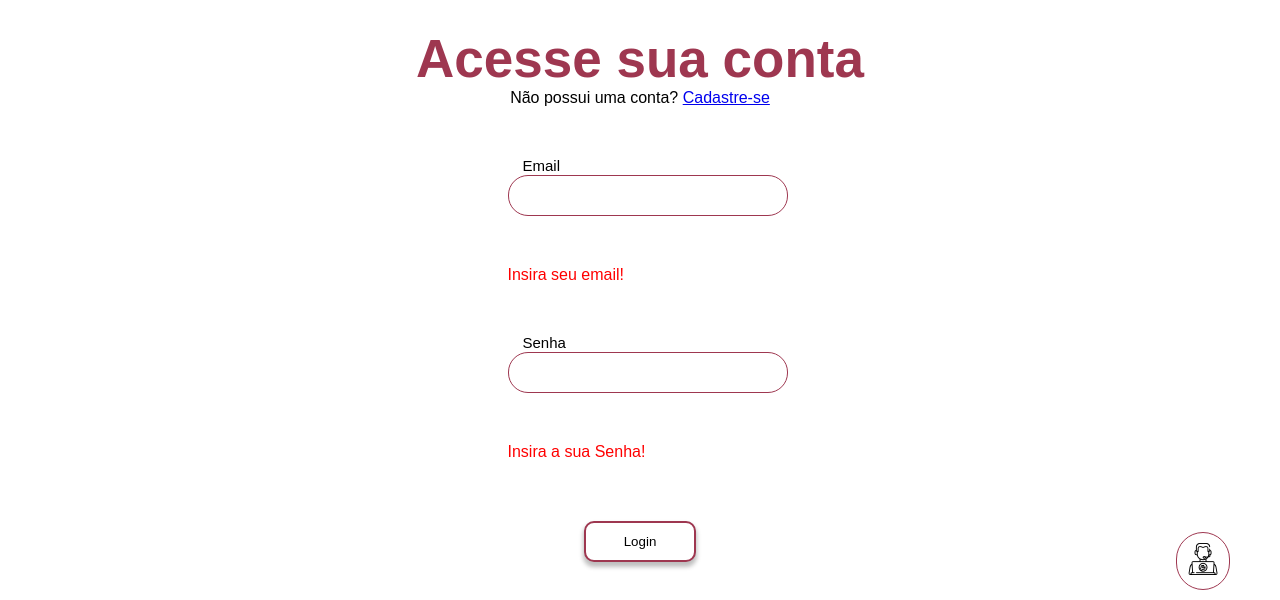
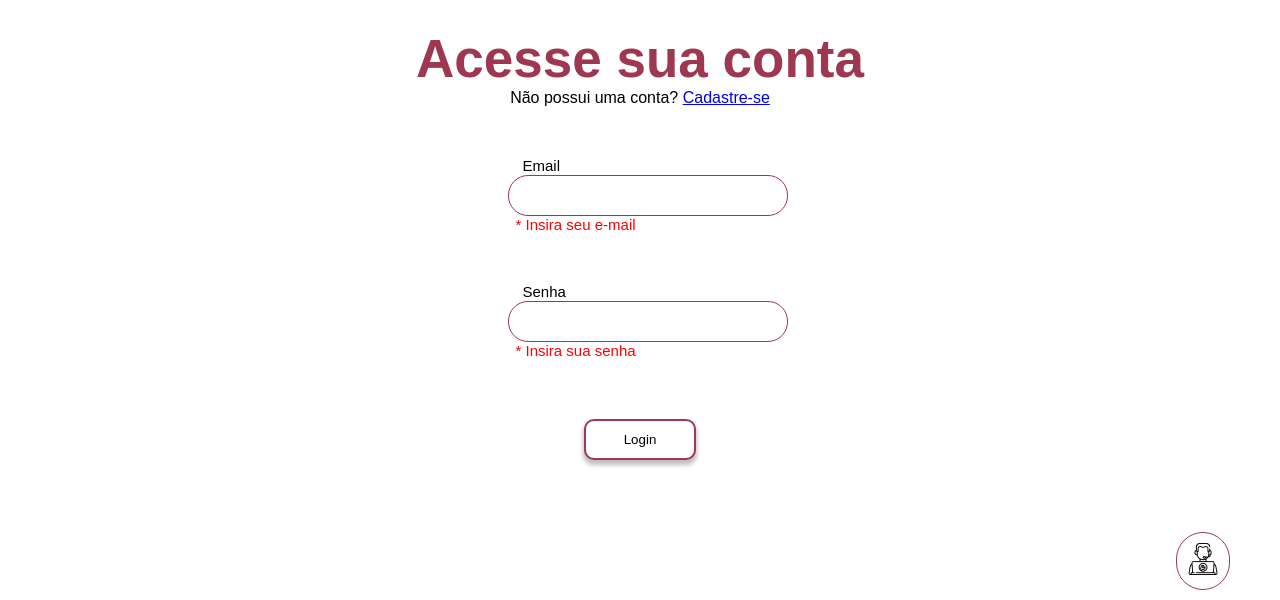
Before and after one commit to StrawTech/Sprint2, a plain HTML site: page site/web/Login.html in a window 1280 px wide. Both pictures are taken after a click on the button "Login". Shown: the part 160-760 px from the top of the page. Drawn offline with Linux system fonts and the light colour scheme.

Commit message:
mudanças nas validações de login

```diff
--- a/site/web/Login.html
+++ b/site/web/Login.html
@@ -38,13 +38,14 @@
 
             <p class="input_texto">Email</p>
             <input id="input_TelaLogin_Email" class="input_decoracao" type="text">
-            <p style="color: red;" id="msgInputEmail"></p>
+            <div  class ="mensagem_validacao" id="msgInputEmail"></div>
+
             <!-- <p class="input_texto">CNPJ</p>
             <input class="input_decoracao" type="text"> -->
 
             <p class="input_texto">Senha</p>
             <input id="input_TelaLogin_Senha" class="input_decoracao" type="text">
-            <p style="color: red;" id="msgInputSenha"></p>
+            <div class ="mensagem_validacao" id="msgInputSenha"></div>
 
         </div>
 
--- a/site/web/scripts/scripitLogin.js
+++ b/site/web/scripts/scripitLogin.js
@@ -3,11 +3,17 @@ function Fazerlogin() {
     var InputEmail = input_TelaLogin_Email.value;
     var InputSenha = input_TelaLogin_Senha.value;
 
-    if (InputEmail == 0 || InputEmail.indexOf("@") == -1) {
-        msgInputEmail.innerHTML = "Insira seu email!";
+    if (InputEmail == 0
+        // || InputEmail.indexOf("@") == -1
+        ) {
+        msgInputEmail.innerHTML = "* Insira seu e-mail ";
+    }else{
+        msgInputEmail.innerHTML = ""
     }
 
     if(InputSenha == 0 ){
-        msgInputSenha.innerHTML = "Insira a sua Senha!";
+        msgInputSenha.innerHTML = "* Insira sua senha";
+    }else{
+        msgInputSenha.innerHTML = ""
     }
 };
--- a/site/web/styles/style_Cadastro.css
+++ b/site/web/styles/style_Cadastro.css
@@ -65,4 +65,5 @@ body{
     font-size: 15px;
     color: red;
     padding-left: 8px;
+    margin-top: -20px;
 }
--- a/site/web/styles/style_Login.css
+++ b/site/web/styles/style_Login.css
@@ -41,3 +41,9 @@ margin-top: 50px;
 .button_Login:hover{
     background-color: #9E3750;
 }
+
+.mensagem_validacao{
+    font-size: 15px;
+    color: red;
+    padding-left: 8px;
+}
```
